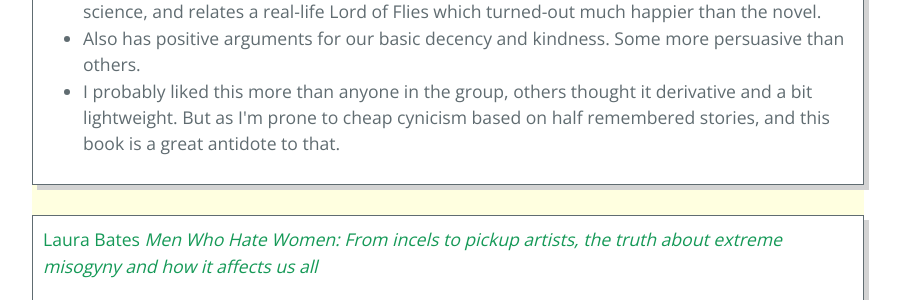
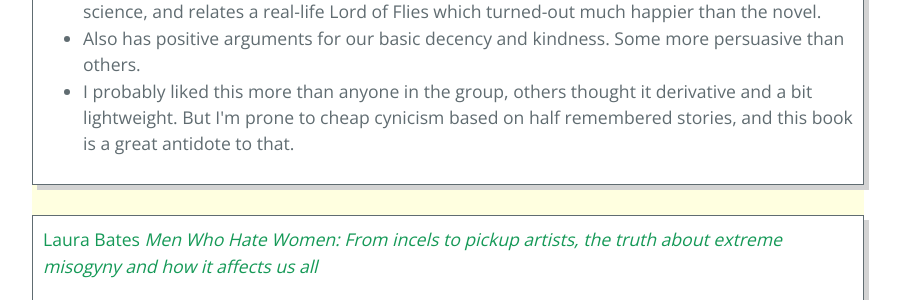
Before and after one commit to DavidPickles/jottings-pub, a Jekyll site: the page built from booklist.html, in a window 1280 px wide and 900 px high, scrolled down 791 px. Shown: the part 181-481 px from the top of the window, without its empty margins (192-1092 px from the left). Built offline with Jekyll 4.4.1, drawn with Linux system fonts in a browser that asks for light colours; nearby versions of some CDN libraries; emoji names are drawn with the system emoji font.

```diff
--- a/_data/books.yml
+++ b/_data/books.yml
@@ -16,7 +16,7 @@ books:
       - Easy to read, well-written and translated.
       - Successfully refutes familiar arguments for thinking humans are basically rotten. For instance he lays out the now well-known flaws in the Stanford Prison Experiments and similar bad science, and relates a real-life Lord of Flies which turned-out much happier than the novel.
       - Also has positive arguments for our basic decency and kindness. Some more persuasive than others.
-      - I probably liked this more than anyone in the group, others thought it derivative and a bit lightweight. But as I'm prone to cheap cynicism based on half remembered stories, and this book is a great antidote to that.
+      - I probably liked this more than anyone in the group, others thought it derivative and a bit lightweight. But I'm prone to cheap cynicism based on half remembered stories, and this book is a great antidote to that.
     rating: 7
     rating_warning: true
     meeting_date: "2021"
```
